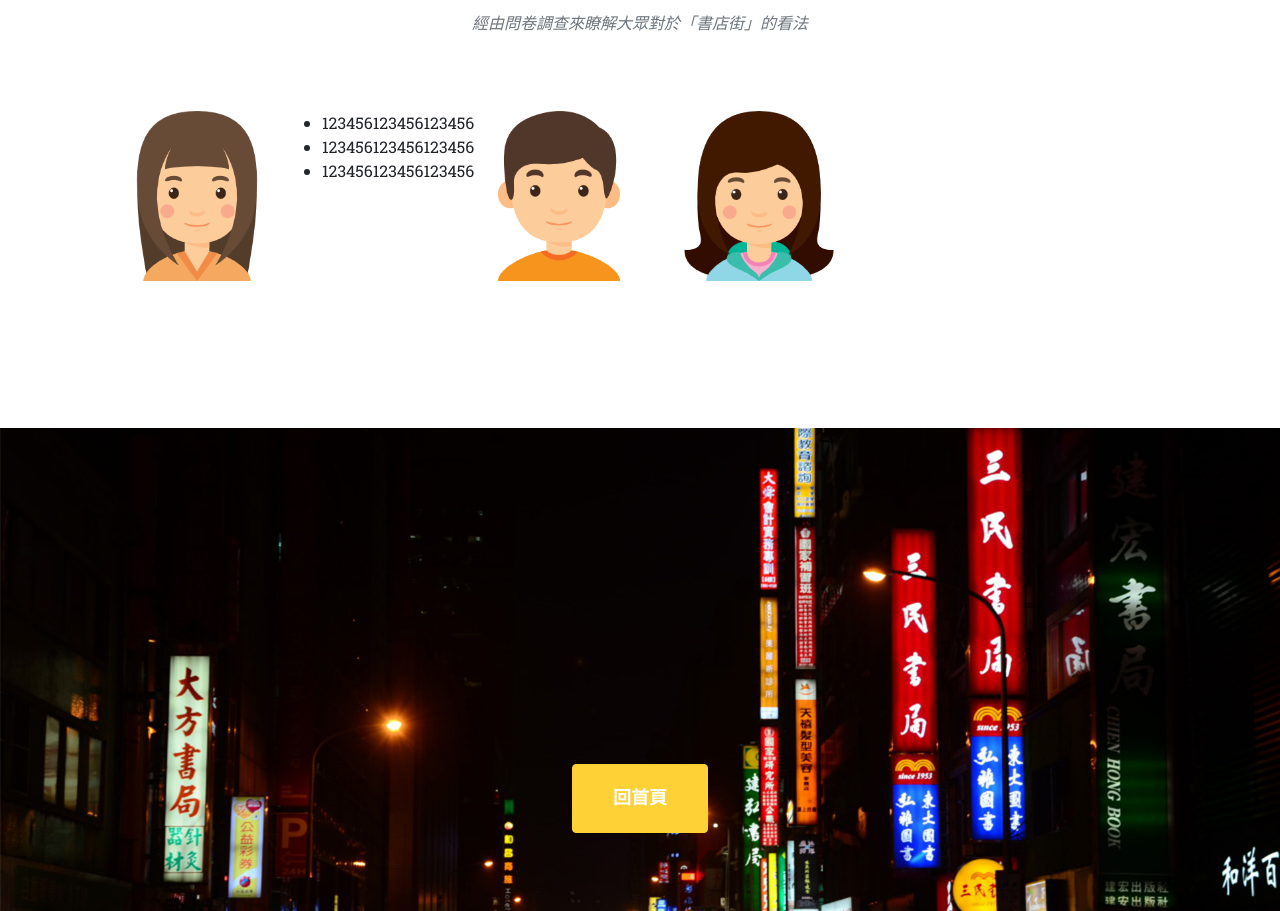
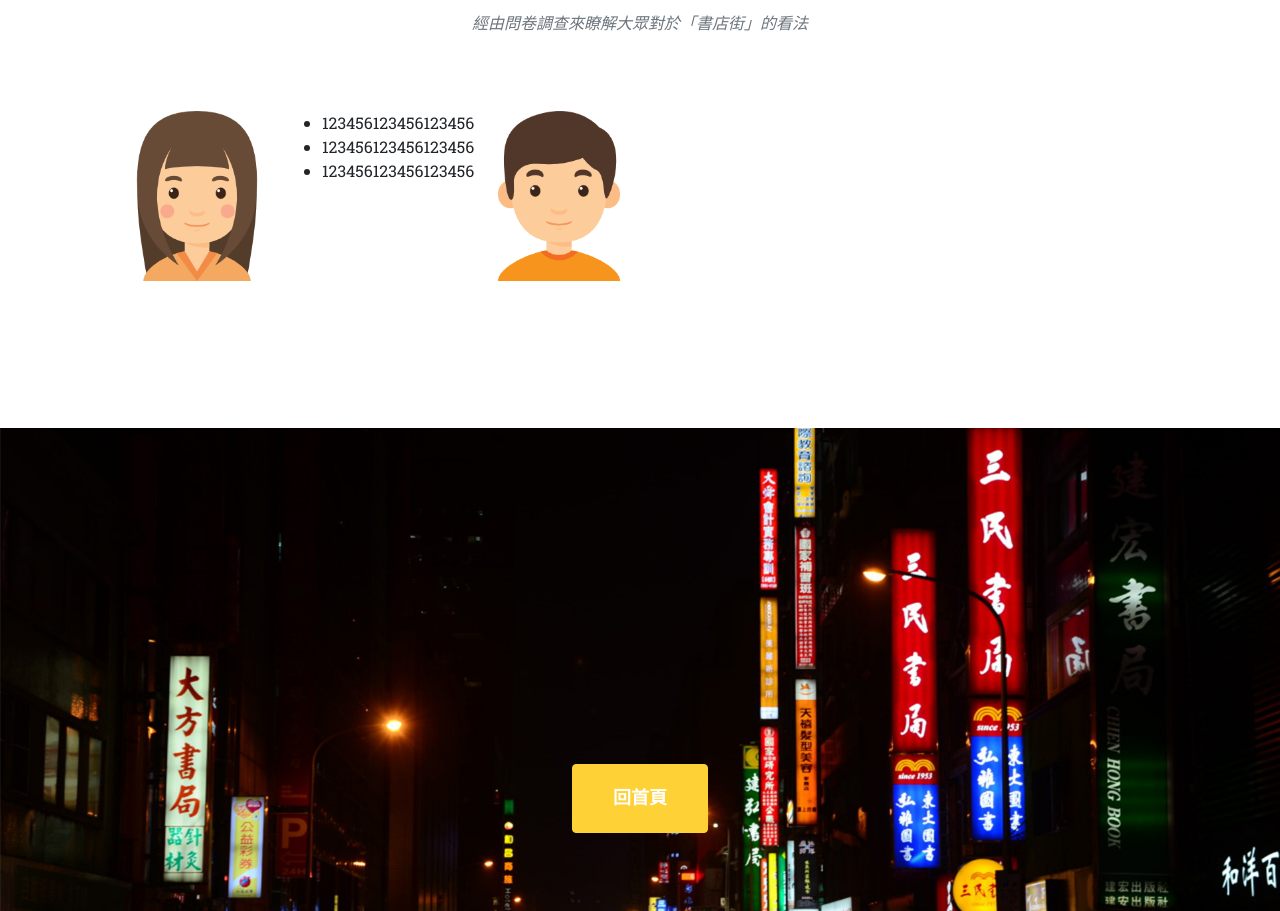
Before and after one commit to tmfan/newsite-bookstore, a plain HTML site: page index.html in a window 1280 px wide. Shown: the part 7452-8363 px from the top of the page. Drawn offline with nearby package versions, Linux system fonts and the light colour scheme.

Commit message:
Update index.html

```diff
--- a/index.html
+++ b/index.html
@@ -216,10 +216,6 @@
 					style="width:170px;height:170px;margin-right:15px;">
 					</p>
 
-					<p><img src="assets/img/experience/girl2.png" alt="女生2"
-					style="width:170px;height:170px;margin-left:15px;">
-					</p>
-
                 </div>
             </div>
         </section>
```
